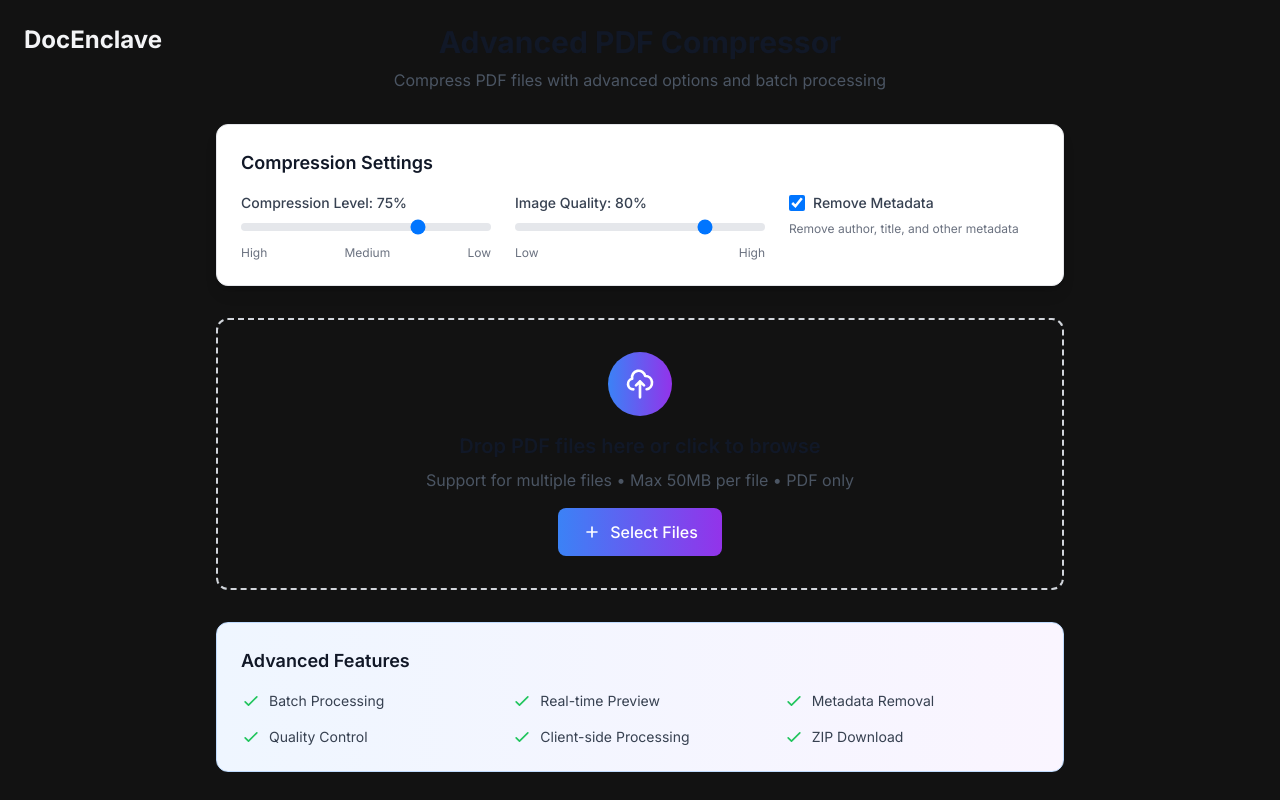
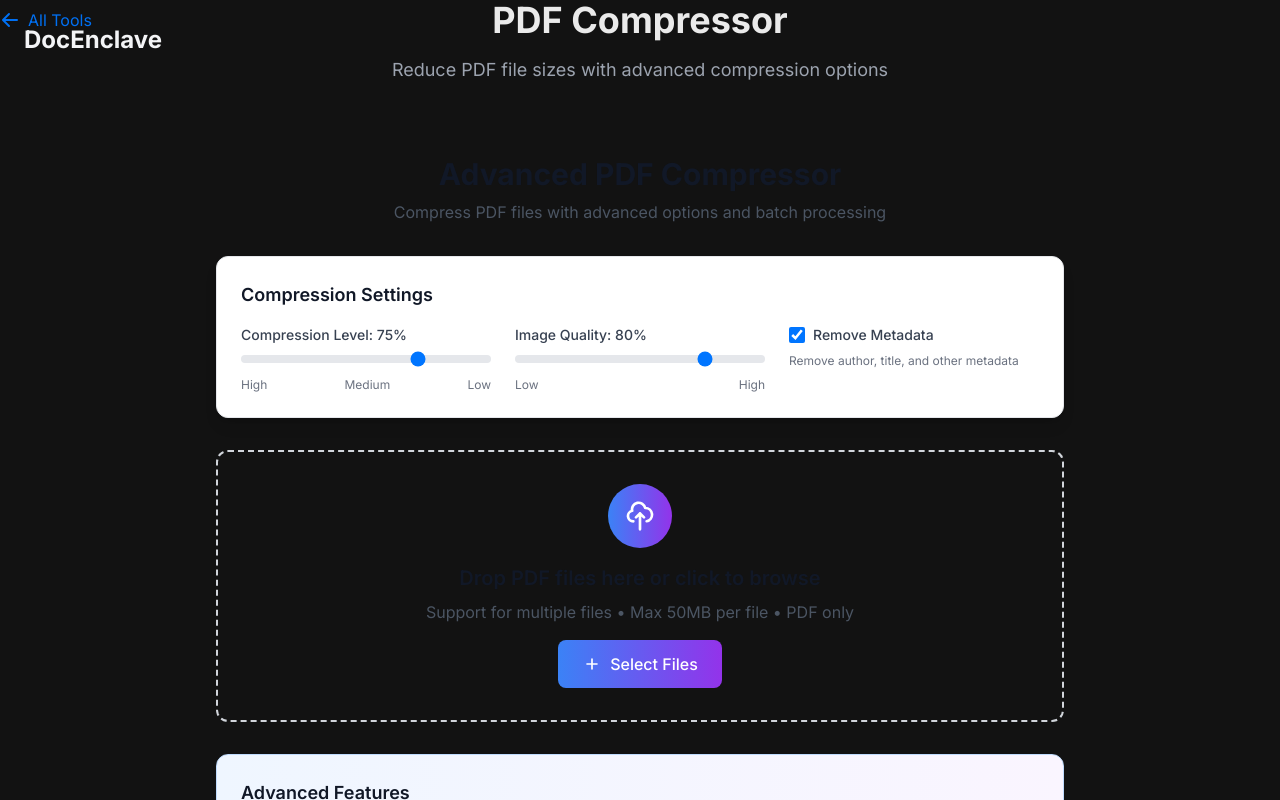
Before and after one commit to Swarnadeep17/docenclave, a Next.js app: page /compress-pdf in a window 1280 px wide. Shown: the top 800 px of the page. Built offline with nearby package versions, Linux system fonts and the light colour scheme.

Commit message:
Update page.js

```diff
--- a/src/app/compress-pdf/page.js
+++ b/src/app/compress-pdf/page.js
@@ -1,12 +1,33 @@
-// src/app/compress-pdf/page.js
 import CompressTool from './CompressTool';
+import ToolPageHeader from '@/components/ToolPageHeader';
 
 export const metadata = {
-  title: 'Compress PDF Files Securely & Offline | DocEnclave',
-  description: 'Reduce the file size of your PDFs with our advanced compressor. Preview quality vs. size in real-time. 100% free, private, and in-browser.',
-  keywords: ['compress pdf', 'pdf compressor', 'reduce pdf size', 'pdf optimizer', 'free pdf compressor', 'offline pdf compressor'],
+  title: 'PDF Compressor - DocEnclave | Reduce PDF File Size Online',
+  description: 'Compress PDF files online with advanced options. Batch processing, quality control, metadata removal, and more. Free, secure, and client-side processing.',
+  keywords: 'PDF compressor, reduce PDF size, compress PDF online, PDF optimization, batch PDF compression',
+  openGraph: {
+    title: 'Advanced PDF Compressor - DocEnclave',
+    description: 'Compress PDF files with advanced features like batch processing, quality control, and metadata removal.',
+    type: 'website',
+  },
 };
 
 export default function CompressPdfPage() {
-  return <CompressTool />;
+  return (
+    <>
+      <ToolPageHeader
+        title="PDF Compressor"
+        description="Reduce PDF file sizes with advanced compression options"
+        features={[
+          'Batch processing multiple files',
+          'Adjustable compression levels',
+          'Image quality control',
+          'Metadata removal',
+          'Real-time compression preview',
+          'Download as ZIP archive'
+        ]}
+      />
+      <CompressTool />
+    </>
+  );
 }
```
